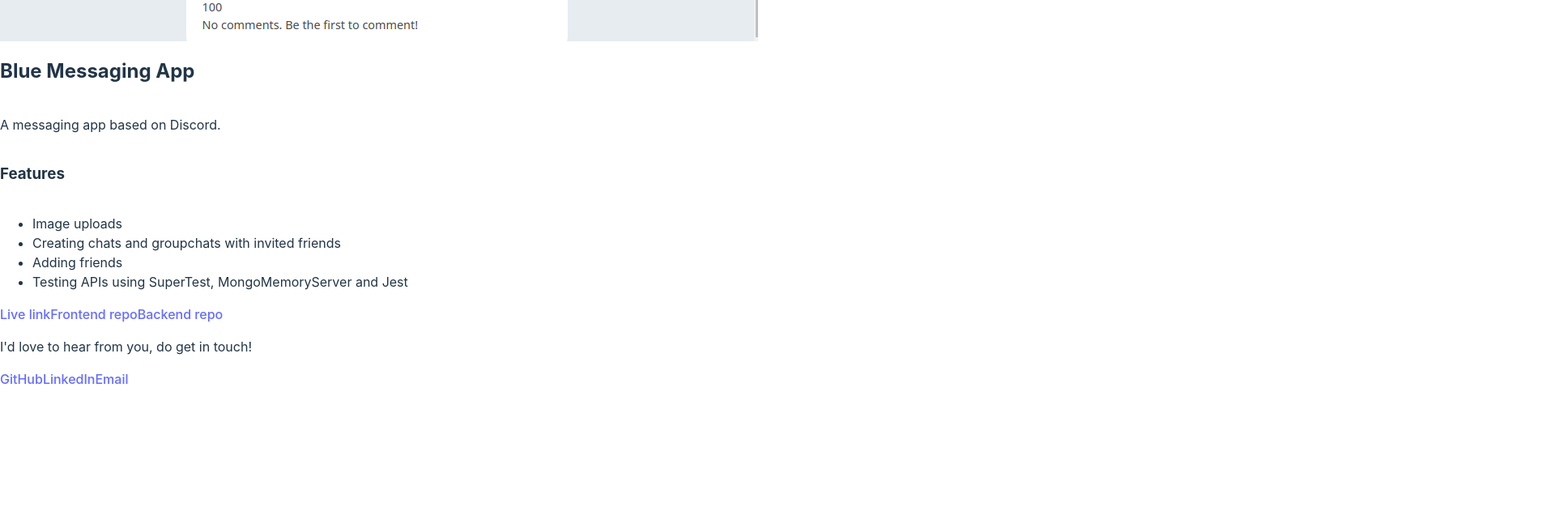
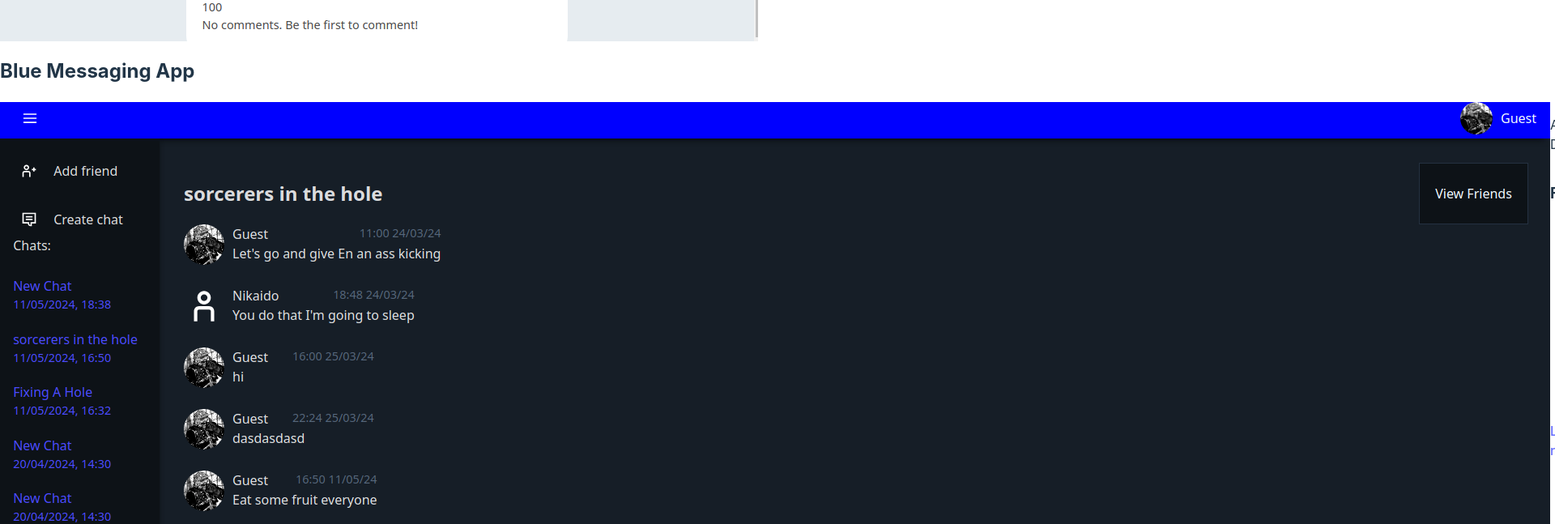
Before and after one commit to jasonHYLam/personal-portfolio-v2, a React (Vite) app: page / in a window 1280 px wide. Shown: the part 3440-4087 px from the top of the page at 81% size, 1920 px wide, since content can reach past the window. Before the commit the page ends 3920 px from the top, so only its background shows below. Built offline with nearby package versions, Linux system fonts and the light colour scheme.

Commit message:
Add image to BlueMessagingApp

```diff
--- a/src/components/projects/project/BlueMessagingApp.jsx
+++ b/src/components/projects/project/BlueMessagingApp.jsx
@@ -1,11 +1,12 @@
 import styles from "./project.module.css";
+import blueMessagingApp1 from "../../../assets/blueMessagingApp1.png";
 
 export function BlueMessagingApp() {
   return (
     <>
       <h2>Blue Messaging App</h2>
-      <section className={styles.projectContainer}></section>
-
+      <section className={styles.projectContainer}>
+        <img src={blueMessagingApp1} alt="" />
         <section className={styles.informationContainer}>
           <p>A messaging app based on Discord.</p>
 
@@ -37,6 +38,7 @@
             </a>
           </section>
         </section>
+      </section>
     </>
   );
 }
```
Also changed, not shown: src/assets/blueMessagingApp1.png (added). Lines whose indentation alone changed are shown as unchanged.
